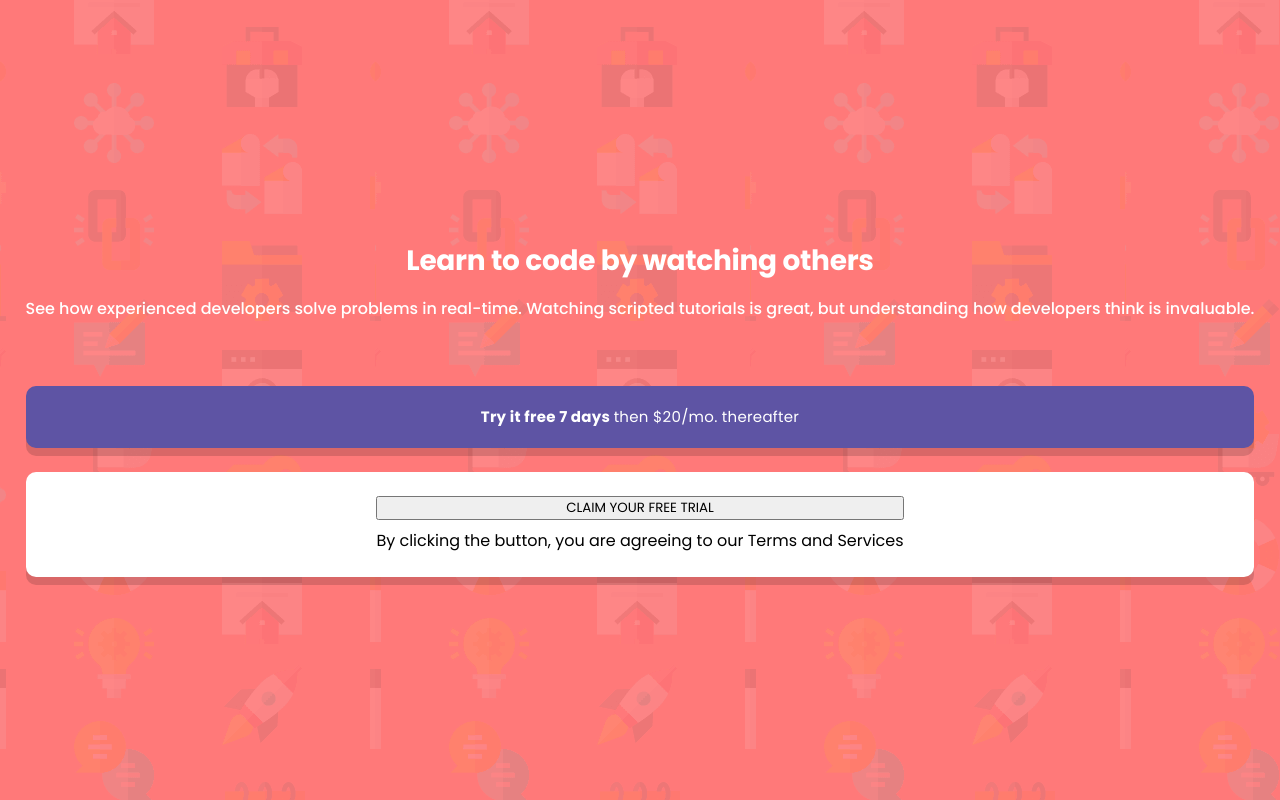
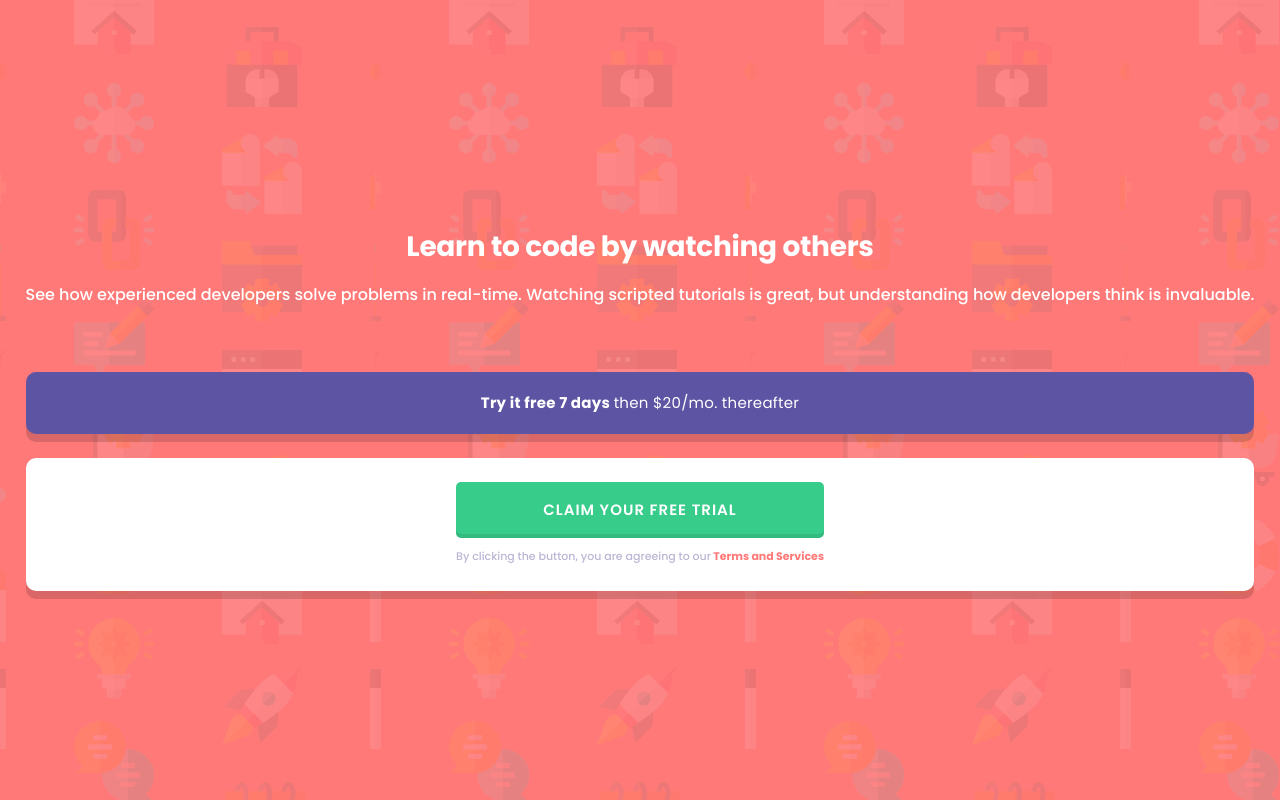
Before and after one commit to mariambuzaladze/Intro-component-with-sign-up-form, a React (Vite) app: page / in a window 1280 px wide. Built offline with nearby package versions, Linux system fonts and the light colour scheme.

Commit message:
style signUp

```diff
--- a/src/components/SignUp/SignUp.jsx
+++ b/src/components/SignUp/SignUp.jsx
@@ -11,7 +11,8 @@ export default function SignUp() {
       <div className="button">
         <button>CLAIM YOUR FREE TRIAL</button>
         <p className="button-text">
-          By clicking the button, you are agreeing to our Terms and Services
+          By clicking the button, you are agreeing to our
+          <span className="terms"> Terms and Services</span>
         </p>
       </div>
     </div>
--- a/src/components/SignUp/signUp.css
+++ b/src/components/SignUp/signUp.css
@@ -14,3 +14,30 @@
   flex-direction: column;
   gap: 8px;
 }
+
+button {
+  border: none;
+  border-radius: 5px;
+  box-shadow: inset 0 -4px 0 0 rgba(0, 0, 0, 0.09);
+  background-color: #38cc8b;
+  padding: 15px;
+  font-size: 15px;
+  font-weight: 600;
+  line-height: 1.73;
+  letter-spacing: 1px;
+  text-align: center;
+  color: #fff;
+}
+
+.button-text {
+  font-size: 11px;
+  font-weight: 500;
+  line-height: 1.91;
+  text-align: center;
+  color: #bab7d4;
+}
+
+.terms {
+  color: #ff7979;
+  font-weight: bold;
+}
```
